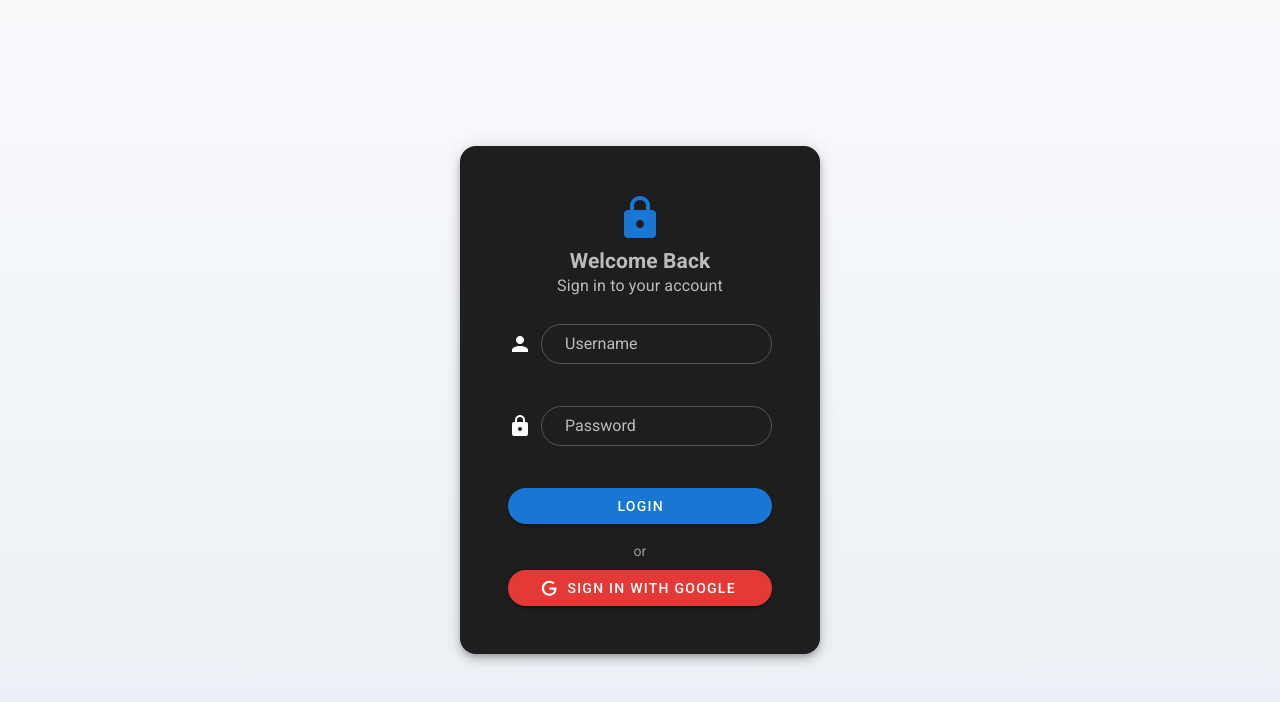
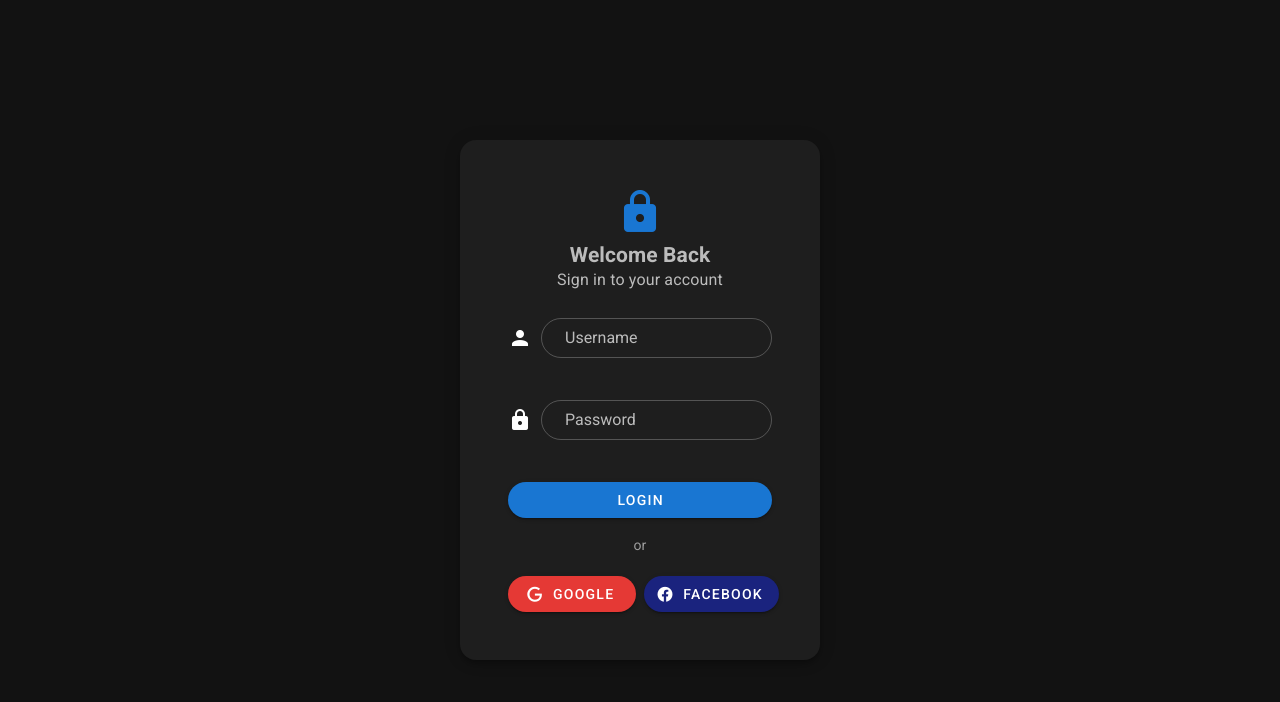
Before and after one commit to tatsuyyyaaa/finals-integ, a Nuxt app: page /auth/signin in a window 1280 px wide. Shown: the top 702 px of the page. Built offline with nearby package versions, Linux system fonts and the light colour scheme; no server answers.

Commit message:
facebook integrate

```diff
--- a/nuxt.config.js
+++ b/nuxt.config.js
@@ -32,20 +32,36 @@ export default {
       google: {
         clientId: process.env.GOOGLE_CLIENT_ID,
         redirectUri: process.env.GOOGLE_REDIRECT_URI,
-        scheme: "oauth2",
+        scheme: 'oauth2',
         endpoints: {
-          authorization: "https://accounts.google.com/o/oauth2/auth",
-          userInfo: "https://www.googleapis.com/oauth2/v3/userinfo",
+          authorization: 'https://accounts.google.com/o/oauth2/auth',
+          userInfo: 'https://www.googleapis.com/oauth2/v3/userinfo'
         },
         token: {
-          property: "access_token",
-          type: "Bearer",
-          maxAge: 1800,
+          property: 'access_token',
+          type: 'Bearer',
+          maxAge: 1800
         },
-        responseType: "token id_token",
-        scope: ["openid", "profile", "email"],
-        codeChallengeMethod: "",
+        responseType: 'token id_token',
+        scope: ['openid', 'profile', 'email'],
+        codeChallengeMethod: ''
       },
+      facebook: {
+        scheme: 'oauth2',
+        clientId: process.env.FACEBOOK_CLIENT_ID,
+        endpoints: {
+          authorization: 'https://www.facebook.com/v10.0/dialog/oauth',
+          userInfo: 'https://graph.facebook.com/me?fields=id,name,email,picture'
+        },
+        scope: ['public_profile', 'email'],
+        responseType: 'token',
+        token: {
+          property: 'access_token',
+          type: 'Bearer',
+          maxAge: 1800
+        },
+        redirectUri: 'https://finals-integ-4bta.vercel.app/auth/callback'
+      }
     }
   },
 
--- a/pages/auth/signin.vue
+++ b/pages/auth/signin.vue
@@ -36,15 +36,26 @@
 
           <div class="text-center grey--text my-2">or</div>
 
-          <v-btn color="red darken-1" dark @click="signinWithGoogle" block rounded>
-            <v-icon left>mdi-google</v-icon> Sign in with Google
-          </v-btn>
+          <!-- Social Login Buttons Row -->
+          <v-row dense class="mt-4">
+            <v-col cols="6">
+              <v-btn color="red darken-1" dark block rounded @click="signinWithGoogle">
+                <v-icon left>mdi-google</v-icon>
+                Google
+              </v-btn>
+            </v-col>
+            <v-col cols="6">
+              <v-btn color="indigo darken-4" dark block rounded @click="signinWithFacebook">
+                <v-icon left>mdi-facebook</v-icon>
+                Facebook
+              </v-btn>
+            </v-col>
+          </v-row>
         </v-form>
       </v-card-text>
     </v-card>
   </v-container>
 </template>
-
 <script>
 export default {
   layout: 'auth',
@@ -58,13 +69,10 @@ export default {
   methods: {
     signinWithGoogle() {
       this.$auth.loginWith('google')
+    },
+    signinWithFacebook() {
+      this.$auth.loginWith('facebook')
     }
   }
 }
 </script>
-
-<style scoped>
-.light-bg {
-  background: linear-gradient(to bottom, #f9fafc, #eaeff5);
-}
-</style>
--- /dev/null
+++ b/pages/delete-data.vue
@@ -0,0 +1,23 @@
+<template>
+  <v-container class="py-12">
+    <v-card class="pa-6 mx-auto" max-width="800">
+      <v-card-title class="text-h5 font-weight-bold">
+        Data Deletion Instructions
+      </v-card-title>
+      <v-card-text>
+        <p>
+          If you signed in with Facebook and wish to delete your data, please follow these steps:
+        </p>
+        <ol>
+          <li>Go to your Facebook Account Settings.</li>
+          <li>Click on <strong>Apps and Websites</strong>.</li>
+          <li>Find the app named <strong>rbg-img</strong>.</li>
+          <li>Click <strong>Remove</strong> to delete any data associated with it.</li>
+        </ol>
+        <p>
+          Alternatively, you may send a request to <strong>manansala266@gmail.com</strong> for manual deletion of any stored data (if any).
+        </p>
+      </v-card-text>
+    </v-card>
+  </v-container>
+</template>
--- /dev/null
+++ b/pages/privacy-policy.vue
@@ -0,0 +1,20 @@
+<template>
+  <v-container class="py-12">
+    <v-card class="pa-6 mx-auto" max-width="800">
+      <v-card-title class="text-h5 font-weight-bold">
+        Privacy Policy
+      </v-card-title>
+      <v-card-text>
+        <p>
+          Your privacy is important to us. This app only collects information necessary for login and authentication using Facebook or Google. We do not store or share any personal data beyond what is required for authentication purposes.
+        </p>
+        <p>
+          Third-party services (such as Facebook Login and Google Sign-In) are used solely to authenticate your identity. We do not access your passwords or any sensitive personal content.
+        </p>
+        <p>
+          If you have any questions about this Privacy Policy, please contact us at: <strong>manansala266@gmail.com</strong>
+        </p>
+      </v-card-text>
+    </v-card>
+  </v-container>
+</template>
```
